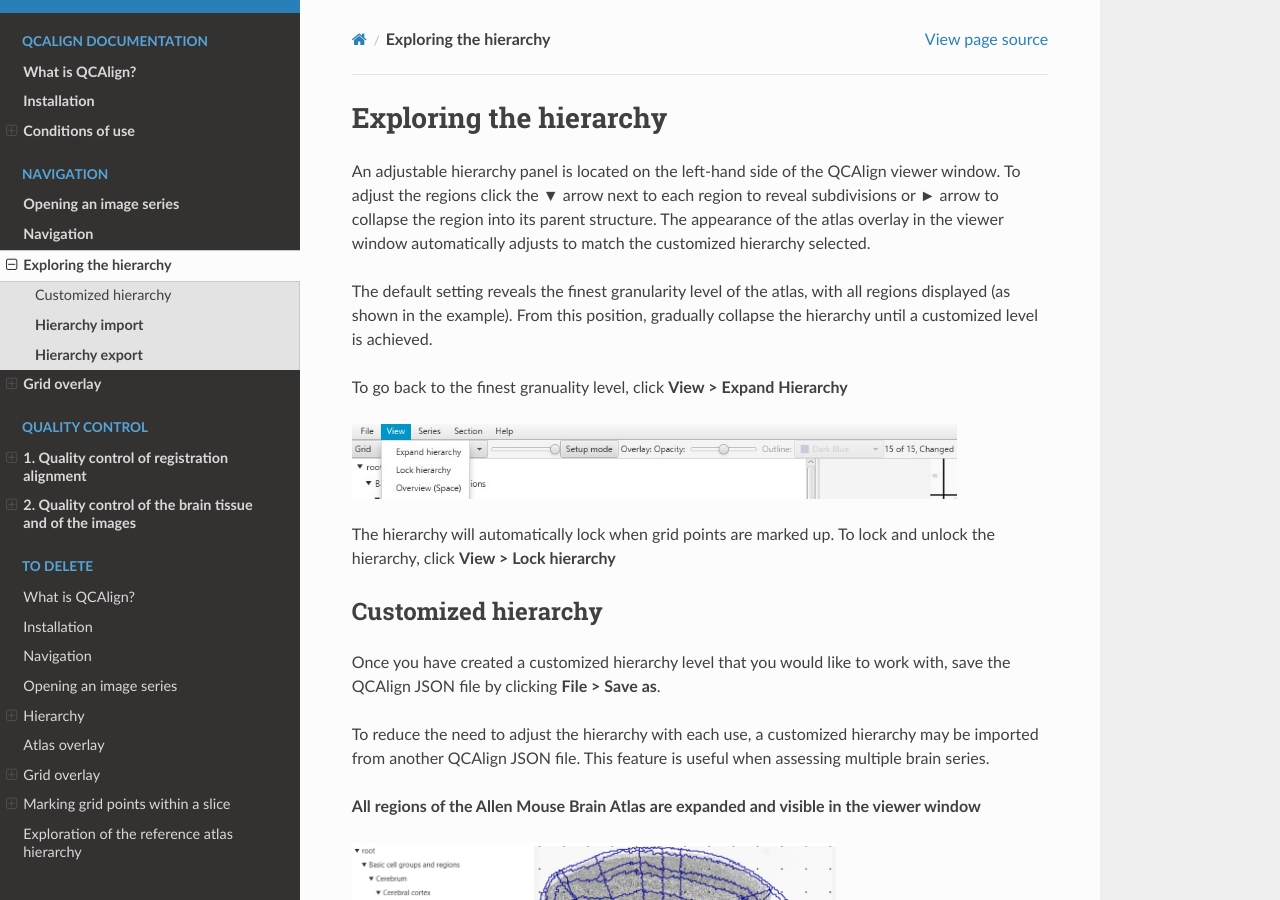
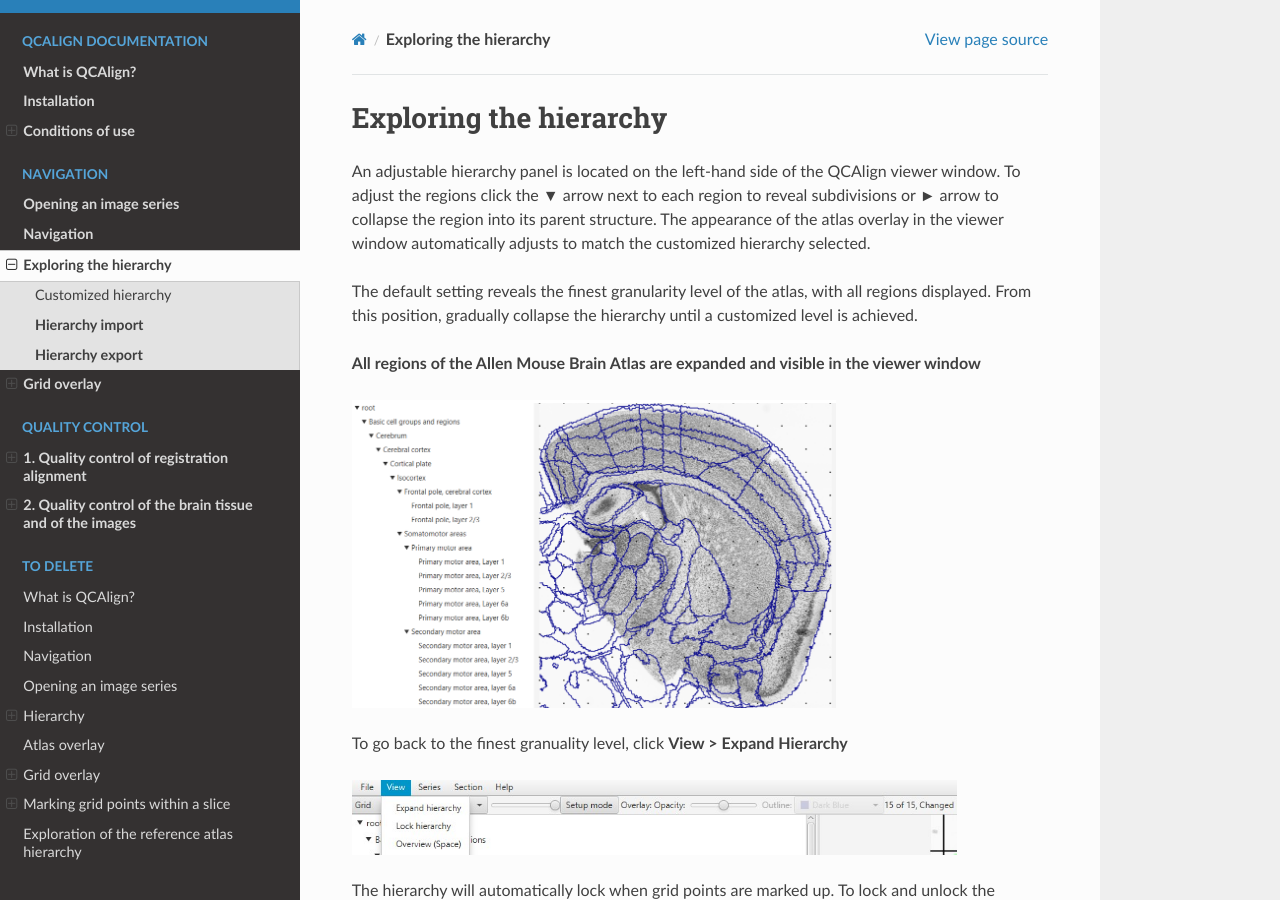
Before and after one commit to Neural-Systems-at-UIO/QCAlign, a Sphinx documentation site: the page built from docs/hierarchy.rst, in a window 1280 px wide and 900 px high. Built offline with Sphinx 7.4.7 and the Read the Docs theme 2.0.0, drawn with Linux system fonts in a browser that asks for light colours; pages that are not in the unit, such as notebooks, are missing from menus.

Commit message:
Update hierarchy.rst

```diff
--- a/docs/hierarchy.rst
+++ b/docs/hierarchy.rst
@@ -7,9 +7,15 @@
 automatically adjusts to match the customized hierarchy selected.
 
 The default setting reveals the finest granularity level of the atlas,
-with all regions displayed (as shown in the example). From this
-position, gradually collapse the hierarchy until a customized level is
+with all regions displayed. From this position, gradually collapse the hierarchy until a customized level is
 achieved.
+
+**All regions of the Allen Mouse Brain Atlas are expanded and visible
+in the viewer window**
+
+.. image:: vertopal_cbedec83746b4aa08b3d6abec4c06604/media/image2.png
+   :width: 5.04087in
+   :height: 3.20833in
 
 To go back to the finest granuality level, click **View >** **Expand Hierarchy**
 
@@ -28,12 +34,6 @@
 To reduce the need to adjust the hierarchy with each use, a customized hierarchy may be imported from another QCAlign JSON file.
 This feature is useful when assessing multiple brain series.
 
-**All regions of the Allen Mouse Brain Atlas are expanded and visible
-in the viewer window**
-
-.. image:: vertopal_cbedec83746b4aa08b3d6abec4c06604/media/image2.png
-   :width: 5.04087in
-   :height: 3.20833in
 
 **Hierarchy import**
 -----------------
```
